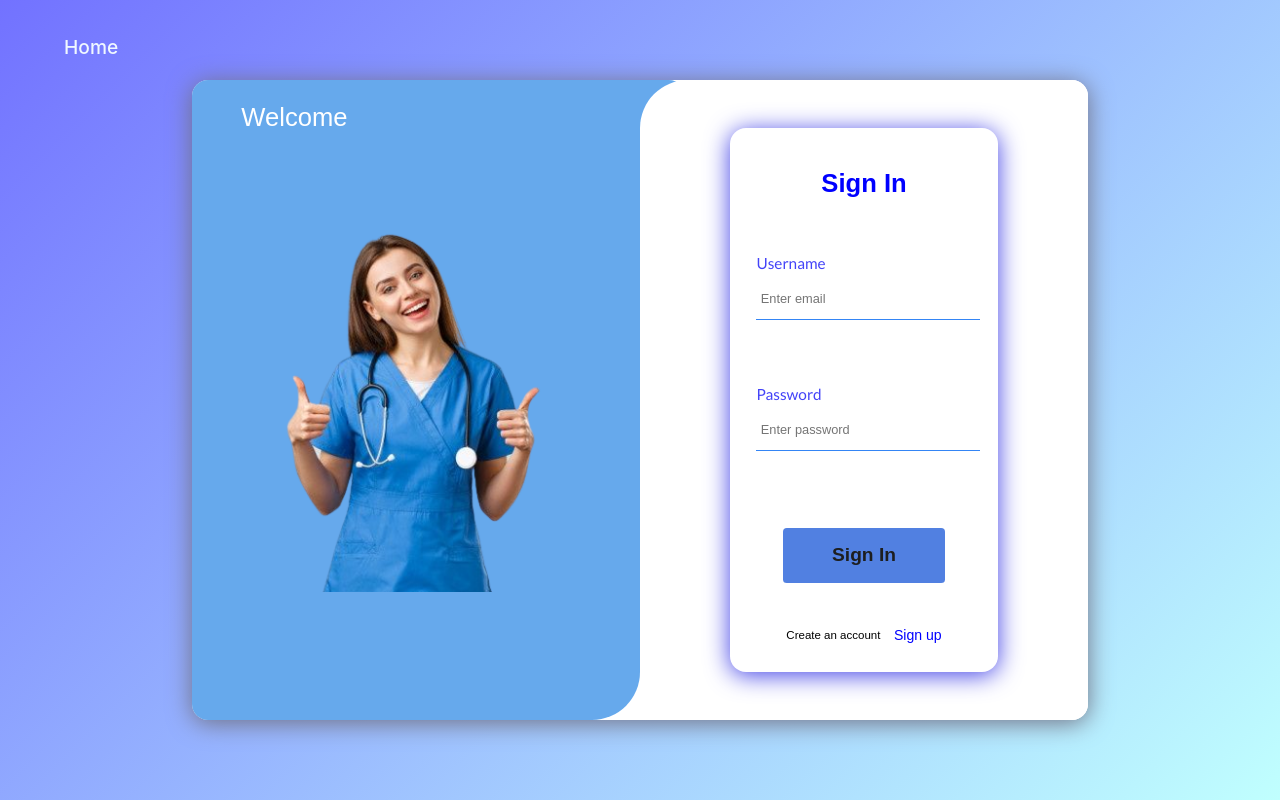
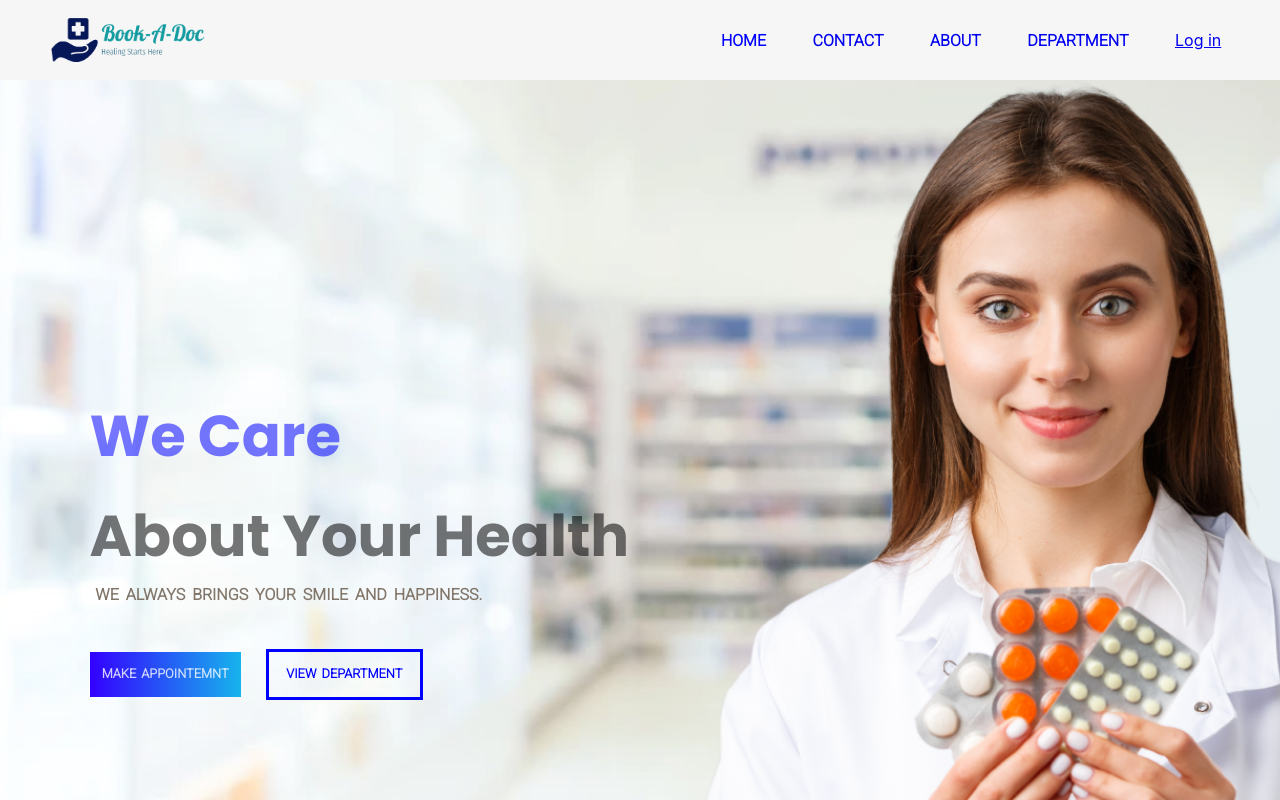
Before and after one commit to SN-Development/ReacctDevelopment-book-a-doc, a React (Create React App) app in the folder sn-care/: page / in a window 1280 px wide. Shown: the top 800 px of the page. Built offline with nearby package versions, Linux system fonts and the light colour scheme; no server answers; a web font is replaced by a local one.

Commit message:
book-a-doc

```diff
--- a/sn-care/src/App.js
+++ b/sn-care/src/App.js
@@ -17,9 +17,9 @@ function App() {
   return (
     <div className="App" id='App'>
       <Routes>
-        <Route path='/login' element={<HomePage></HomePage>}></Route>
+        <Route path='/' element={<HomePage></HomePage>}></Route>
         <Route path='/register' element={<RegisterPage></RegisterPage>}></Route>
-        <Route path='/' element={<Login></Login>}></Route>
+        <Route path='/login' element={<Login></Login>}></Route>
         <Route path='/about' element={<About></About>}></Route>
         <Route path='/loading' element={<Loading ></Loading>}></Route>
         <Route path='/success-alert' element={<SuccessAlert work='Registeration' description ='Now you can use your credentials to login to the system.' navigation='/login'></SuccessAlert>}></Route>
--- a/sn-care/src/component/navbar/NavBar.js
+++ b/sn-care/src/component/navbar/NavBar.js
@@ -5,6 +5,7 @@ import Department from './departmets/Department'
 import {AiOutlineMenu,AiOutlineClose  } from 'react-icons/ai';
 import logo from './images/logo (2).png'
 import SideBar from '../sidebar/SideBar'
+import { Link } from 'react-router-dom';
 
 
 
@@ -70,7 +71,7 @@ export default function NavBar({user,isLogged}) {
                                   <User logged={isLogged}></User>
 
                                </div>)
-                               :<a href="/login"  className='nav-link'>Login</a>}
+                               :<Link to='/login'>Log in</Link>}
                         </li>
                     </ul>
                 </div>
```
Also changed, not shown: 7 other files (tests, documents, lock files or other folders).
